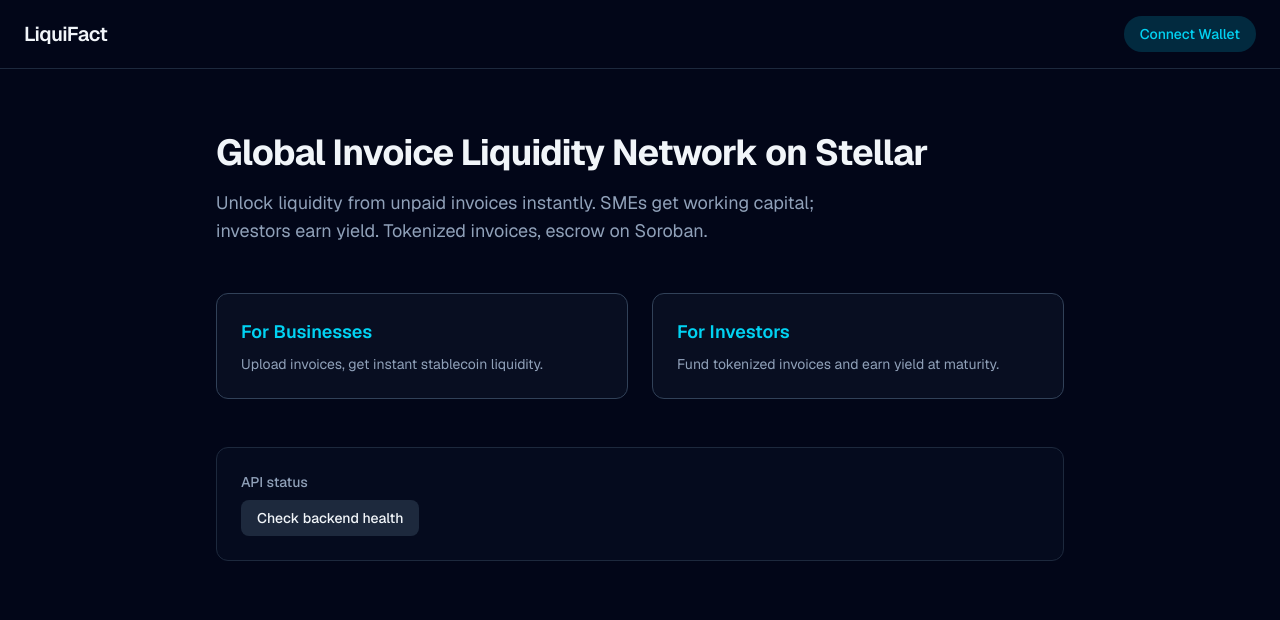
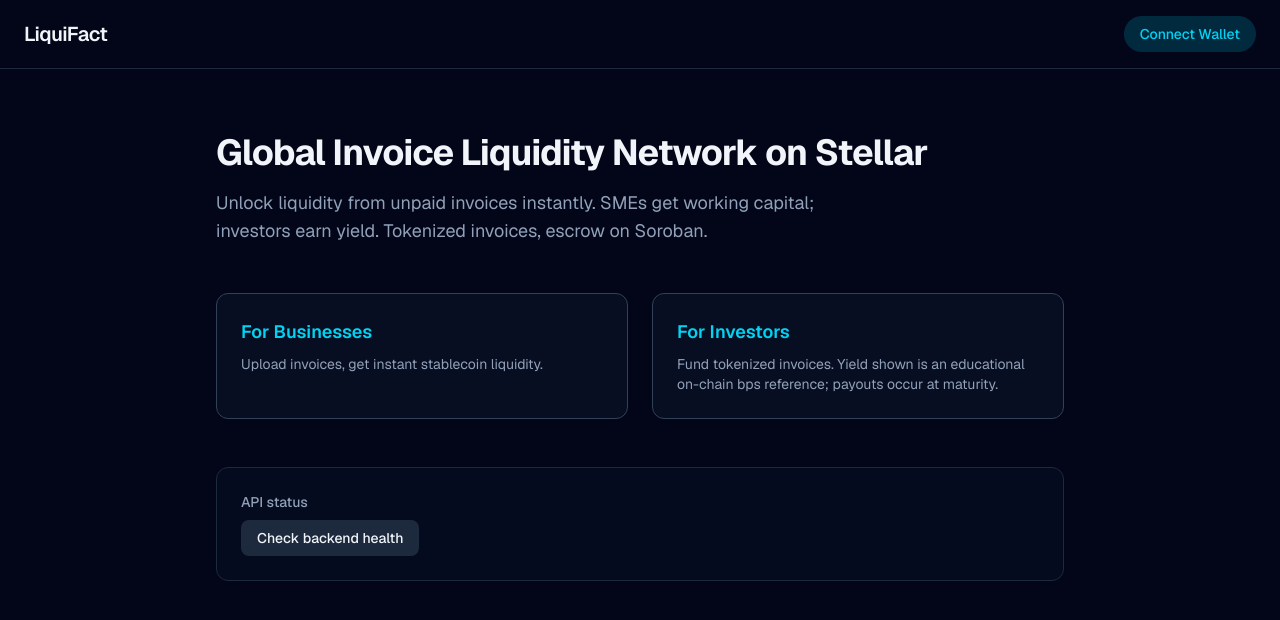
Before and after one commit to Liquifact/Liquifact-frontend, a Next.js app: page / in a window 1280 px wide. Shown: the top 620 px of the page. Built offline with nearby package versions, Linux system fonts and the light colour scheme; no server answers.

Commit message:
ux(landing): clarify investor yield and maturity messaging

```diff
--- a/app/invest/page.js
+++ b/app/invest/page.js
@@ -9,6 +9,7 @@ import InvoiceListSkeleton from "@/components/InvoiceListSkeleton";
  * is available (follow-up: link backend issue here).
  *
  * Contract per item: { id, issuer, amount, currency, dueDate, yield, status }
+ * NOTE: yield values are illustrative; contracts use on-chain basis points and actual settlement is at maturity.
  */
 const MOCK_INVOICES = [
   {
@@ -65,8 +66,7 @@ export default function InvestPage() {
       <main className="max-w-4xl mx-auto px-6 py-12">
         <h1 className="text-2xl font-bold mb-2">Invest</h1>
         <p className="text-slate-400 mb-8">
-          Browse tokenized invoices and fund them. Principal&nbsp;+&nbsp;yield
-          at maturity.
+          Browse tokenized invoices and fund them. Estimated yield is shown for educational purposes; actual payment is received at invoice maturity.
         </p>
 
         {invoices === null ? (
@@ -94,12 +94,15 @@ export default function InvestPage() {
                   <span>
                     {inv.currency}&nbsp;{inv.amount}
                   </span>
-                  <span>Yield&nbsp;{inv.yield}</span>
-                  <span>Due&nbsp;{inv.dueDate}</span>
+                  <span>Est. yield&nbsp;{inv.yield}</span>
+                  <span>Maturity&nbsp;{inv.dueDate}</span>
                 </div>
               </li>
             ))}
           </ul>
+          <div className="mt-6 rounded-xl border border-slate-800 bg-slate-900/30 p-4 text-sm text-slate-400">
+            Note: Yield references are educational only and reflect on-chain basis-point assumptions. Invoice contracts settle at maturity.
+          </div>
         )}
       </main>
     </div>
--- a/app/page.js
+++ b/app/page.js
@@ -54,7 +54,9 @@ export default function Home() {
             className="block rounded-xl border border-slate-700 bg-slate-900/50 p-6 hover:border-cyan-500/50 transition-colors"
           >
             <h2 className="text-lg font-semibold text-cyan-400 mb-2">For Investors</h2>
-            <p className="text-slate-400 text-sm">Fund tokenized invoices and earn yield at maturity.</p>
+            <p className="text-slate-400 text-sm">
+              Fund tokenized invoices. Yield shown is an educational on-chain bps reference; payouts occur at maturity.
+            </p>
           </a>
         </div>
 
```
